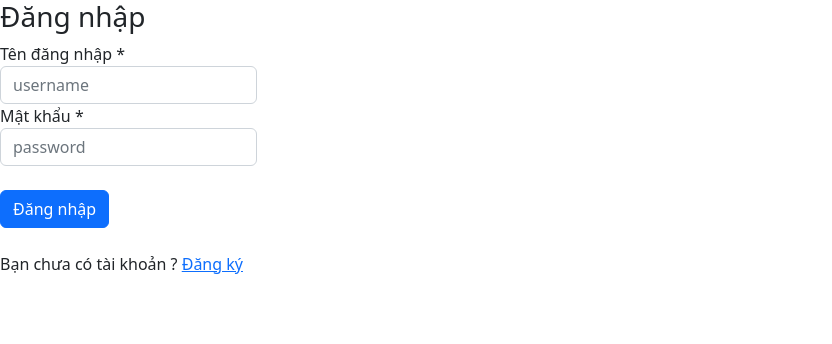
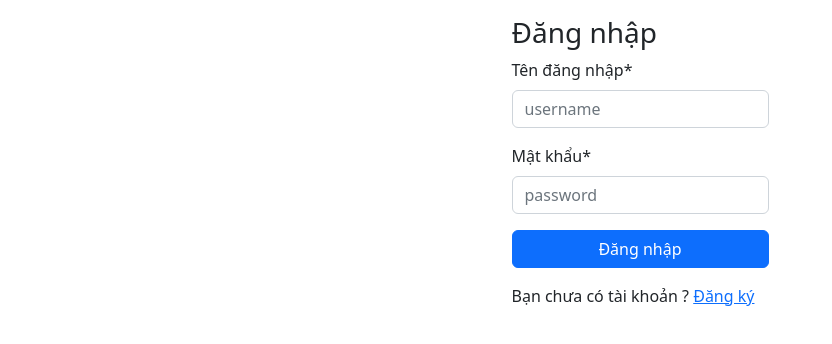
Before and after one commit to robert28893/web-console, an Angular app: page /auth/login in a window 1280 px wide. Shown: the top 344 px of the page, without its empty margins (0-832 px from the left). Built offline with nearby package versions, Linux system fonts and the light colour scheme.

Commit message:
update code

```diff
--- a/src/app/auth/login/login.component.html
+++ b/src/app/auth/login/login.component.html
@@ -1,41 +1,53 @@
-<div class="col-md-12">
-  <h3>Đăng nhập</h3>
+<div class="container">
+  <div class="row">
+    <div class="col">
+    </div>
+    <div class="col col-auto">
+      <div class="mb-3">
+        <h3 class="mt-3">Đăng nhập</h3>
 
-  <form (ngSubmit)="login()">
-    <div class="col-md-3">
-      <div class="form-group">
-        <label for="username" >
-          Tên đăng nhập *
-          <input name="username" type="text" class="form-control" id="username" [(ngModel)]="username" placeholder="username" required #uname="ngModel"/>
-        </label>
-        <div *ngIf="uname.invalid && (uname.dirty || uname.touched)"
-             class="alert alert-danger" role="alert">
-          <div *ngIf="uname.errors?.['required']">
-            Tên đăng nhập không được bỏ trống.
+        <form (ngSubmit)="login()" #loginForm="ngForm" class="needs-validation"
+              [class.was-validated]="isFormSubmitted">
+          <div class="row g-3">
+            <div class="mb-3 col-auto">
+              <label for="username" class="form-label">Tên đăng nhập*</label>
+              <input name="username" type="text" class="form-control" id="username" [(ngModel)]="username"
+                     placeholder="username" required #uname="ngModel"/>
+              <!--               [ngClass]="uname.errors ? 'is-invalid' : 'is-valid'"/>-->
+              <!--        <div *ngIf="uname.invalid && (uname.dirty || uname.touched)">-->
+              <div *ngIf="uname.errors?.['required']" class="invalid-feedback">
+                Tên đăng nhập không được bỏ trống.
+              </div>
+              <!--        </div>-->
+              <!--        <div *ngIf="uname.invalid && (uname.dirty || uname.touched)">-->
+              <!--          <div class="invalid-feedback">-->
+              <!--            Tên đăng nhập không được bỏ trống.-->
+              <!--          </div>-->
+              <!--        </div>-->
+            </div>
           </div>
-        </div>
+
+          <div class="row g-3">
+            <div class="mb-3 col-auto">
+              <label for="password" class="form-label">Mật khẩu*</label>
+              <input id="password" name="password" type="password" class="form-control" [(ngModel)]="password"
+                     placeholder="password" required #pass="ngModel"/>
+              <!--        <div *ngIf="pass.invalid && (pass.dirty || pass.touched)" class="invalid-feedback">-->
+              <div *ngIf="pass.errors?.['required']" class="invalid-feedback">
+                Mật khẩu không được bỏ trống.
+              </div>
+              <!--        </div>-->
+            </div>
+          </div>
+
+          <div class="mb-3">
+            <button type="submit" class="btn btn-primary w-100">Đăng nhập</button>
+          </div>
+          <div>Bạn chưa có tài khoản ? <a [routerLink]="'.'">Đăng ký</a></div>
+        </form>
       </div>
-
-      <div class="form-group">
-        <label for="password">
-          Mật khẩu *
-          <input id="password" name="password" type="password" class="form-control" [(ngModel)]="password" placeholder="password" required #pass="ngModel"/>
-        </label>
-        <div *ngIf="pass.invalid && (pass.dirty || pass.touched)"
-             class="alert alert-danger" role="alert">
-          <div *ngIf="pass.errors?.['required']">
-            Mật khẩu không được bỏ trống.
-          </div>
-        </div>
-      </div>
-      <br/>
-      <div class="form-group">
-        <button type="submit" class="btn btn-primary">Đăng nhập</button>
-<!--        <span class="text-danger">{{ error }}</span>-->
-      </div>
-      <br/>
-      <div>Bạn chưa có tài khoản ? <a [routerLink]="'.'">Đăng ký</a></div>
-
     </div>
-  </form>
+    <div class="col">
+    </div>
+  </div>
 </div>
--- a/src/app/auth/login/login.component.ts
+++ b/src/app/auth/login/login.component.ts
@@ -10,6 +10,7 @@ import {Router} from "@angular/router";
 export class LoginComponent implements OnInit {
   username: string = '';
   password: string = '';
+  isFormSubmitted: boolean = false;
 
   constructor(
     private router: Router,
@@ -17,6 +18,7 @@ export class LoginComponent implements OnInit {
   }
 
   login() {
+    this.isFormSubmitted = true;
     if (!this.username.trim() || !this.password.trim()) {
       return;
     }
--- a/src/app/competition/shared/competition.service.ts
+++ b/src/app/competition/shared/competition.service.ts
@@ -8,7 +8,10 @@ import {Observable} from "rxjs";
 export class CompetitionService {
   competitions = [
     new CompetitionModel(
-      1, 'nha', 'male', 'england'
+      1, 'Premier League', 'male', 'england'
+    ),
+    new CompetitionModel(
+      2, 'LaLiga', 'male', 'england'
     )
   ];
 
--- a/src/app/match/match-list/match-list.component.html
+++ b/src/app/match/match-list/match-list.component.html
@@ -1,22 +1,7 @@
 <h3>Kết quả</h3>
-<!--<div *ngFor="let match of this.matches">-->
-<!--  <table>-->
-<!--    <tr>-->
-<!--      <td>{{match.matchDate}}</td>-->
-<!--      <td>{{match.homeTeamName}}</td>-->
-<!--      <td>{{match.homeScore}}</td>-->
-<!--    </tr>-->
-<!--    <tr>-->
-<!--      <td>{{match.kickoff}}</td>-->
-<!--      <td>{{match.awayTeamName}}</td>-->
-<!--      <td>{{match.awayScore}}</td>-->
-<!--    </tr>-->
-<!--  </table>-->
-<!--</div>-->
-
 <ul class="list-group" *ngFor="let match of this.matches">
   <li class="list-group-item">
-    <table class="table">
+    <table class="table table-hover">
       <tbody>
       <tr>
         <td>{{match.matchDate}}</td>
```
